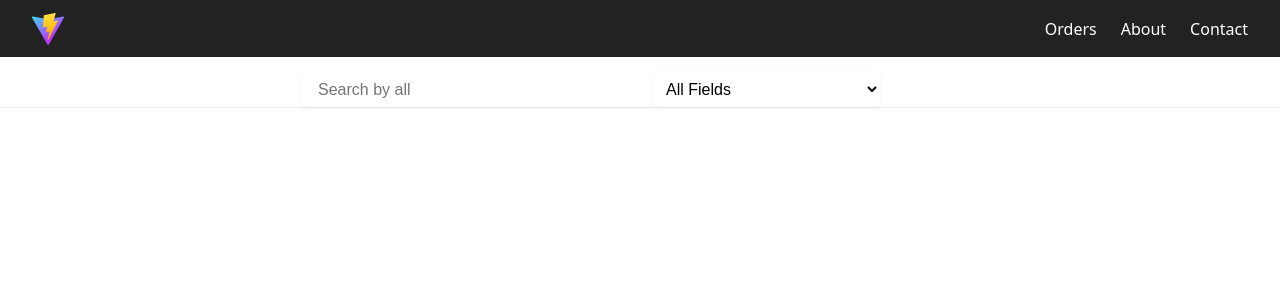
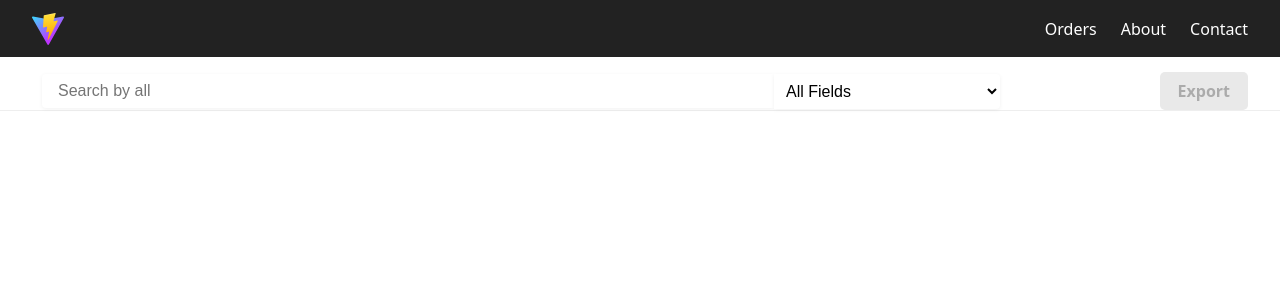
Before and after one commit to Bharath-Yelamali/Catalog-Feature, a React (Vite) app: page / in a window 1280 px wide. Shown: the top 300 px of the page. Built offline with nearby package versions, Linux system fonts and the light colour scheme.

Commit message:
export functionality

```diff
--- a/package.json
+++ b/package.json
@@ -11,7 +11,8 @@
   },
   "dependencies": {
     "react": "^19.1.0",
-    "react-dom": "^19.1.0"
+    "react-dom": "^19.1.0",
+    "xlsx": "^0.18.5"
   },
   "devDependencies": {
     "@eslint/js": "^9.25.0",
--- a/src/App.css
+++ b/src/App.css
@@ -93,13 +93,71 @@ body {
   border-bottom: 1px solid #eee;
 }
 
+.searchbar-row {
+  display: flex;
+  align-items: center;
+  justify-content: center;
+  width: 100%;
+}
+
+.searchbar-main {
+  flex: 1;
+  display: flex;
+  align-items: center;
+  justify-content: center;
+}
+
+.searchbar-controls {
+  position: relative;
+  display: flex;
+  align-items: center;
+}
+
+.searchbar-result-count {
+  margin-left: 8px;
+  min-width: 90px;
+  color: #444;
+  font-size: 15px;
+  text-align: left;
+  display: inline-block;
+}
+
+.searchbar-spinner {
+  margin-left: 8px;
+  display: inline-block;
+  width: 22px;
+  height: 22px;
+  background: none;
+}
+.searchbar-spinner svg {
+  width: 22px;
+  height: 22px;
+}
+
+.searchbar-spinner-fixedwidth {
+  display: inline-flex;
+  align-items: center;
+  justify-content: center;
+  min-width: 110px; /* Enough for '999 results' or spinner */
+  max-width: 140px;
+  height: 22px;
+  box-sizing: border-box;
+}
+
+.searchbar-export-btn-container {
+  width: 120px; /* Reserve space for export button */
+  display: flex;
+  align-items: center;
+  justify-content: flex-end;
+}
+
 .searchbar-input {
   padding: 0.5rem 1rem;
   font-size: 1rem;
   border-radius: 4px 0 0 4px;
   border: none;
   border-right: none;
-  width: 320px;
+  width: 700px; /* Increased from 320px to 600px */
   background: #fff;
   box-shadow: 0 1px 4px rgba(0,0,0,0.06);
 }
@@ -110,7 +168,7 @@ body {
   border-radius: 0 4px 4px 0;
   border: none;
   border-left: none;
-  min-width: 180px;
+  min-width: 100px; /* Decreased from 180px to 100px */
   background: #fff;
   box-shadow: 0 1px 4px rgba(0,0,0,0.06);
 }
@@ -222,3 +280,38 @@ body {
   top: 69px;
   z-index: 1001;
 }
+
+.taskbar-logo {
+  height: 32px;
+  vertical-align: middle;
+}
+
+.clickable {
+  cursor: pointer;
+}
+
+.export-btn {
+  margin-left: 24px;
+  margin-right: 32px;
+  padding: 8px 18px;
+  font-weight: 600;
+  font-size: 16px;
+  background: #81bd5f;
+  color: #222;
+  border: none;
+  border-radius: 5px;
+  cursor: pointer;
+  box-shadow: 0 2px 8px rgba(0,0,0,0.08);
+}
+
+.export-btn-disabled {
+  background: #e0e0e0;
+  color: #888;
+  cursor: not-allowed;
+  box-shadow: none;
+  opacity: 0.7;
+}
+
+.main-content {
+  margin-top: 80px;
+}
--- a/src/App.jsx
+++ b/src/App.jsx
@@ -1,4 +1,5 @@
 import { useState, useRef } from 'react'
+import * as XLSX from 'xlsx';
 import './App.css'
 import SearchBar from './components/SearchBar';
 import PartsTable from './components/PartsTable';
@@ -74,11 +75,68 @@ function App() {
     }
   };
 
+  // Export handler for checked items
+  const handleExport = () => {
+    // Gather checked items (selected)
+    const checkedGroups = Object.values(selected);
+    if (!checkedGroups.length) return;
+    // Flatten instances for export (one row per instance)
+    const exportRows = checkedGroups.flatMap(group => {
+      if (Array.isArray(group.instances)) {
+        // If group is a group object (shouldn't be, but fallback)
+        return group.instances.map(instance => ({ ...instance }));
+      } else {
+        // If group is a single instance
+        return [{ ...group }];
+      }
+    });
+    // Map to exportable fields in the same order as the UI table
+    const data = exportRows.map(row => ({
+      'Qty': '', // Quantity is user input, not stored in row; left blank for now
+      'Total': row.total ?? 'N/A',
+      'In Use': row.inUse ?? 'N/A',
+      'Spare': row.spare ?? 'N/A',
+      'Inventory Item Number': row.m_inventory_item?.item_number ?? 'N/A',
+      'Serial Number/Name': row.m_serial_number ?? row.m_name ?? 'N/A',
+      'Inventory Maturity': row.m_inventory_maturity ?? 'N/A',
+      'Manufacturer Part #': row.m_mfg_part_number ?? 'N/A',
+      'Manufacturer Name': row.m_mfg_name ?? 'N/A',
+      'Hardware Custodian': row.m_hardware_custodian?.keyed_name ?? row.m_hardware_custodian?.id ?? 'N/A',
+      'Parent Path': row.m_parent_path ?? 'N/A',
+      'Inventory Description': row.m_inventory_description ?? row.m_description ?? 'N/A',
+    }));
+    // Create worksheet and workbook
+    const ws = XLSX.utils.json_to_sheet(data, { header: [
+      'Qty', 'Total', 'In Use', 'Spare', 'Inventory Item Number', 'Serial Number/Name', 'Inventory Maturity',
+      'Manufacturer Part #', 'Manufacturer Name', 'Hardware Custodian', 'Parent Path', 'Inventory Description'] });
+    // Set custom column widths for readability
+    ws['!cols'] = [
+      { wch: 6 },   // Qty
+      { wch: 8 },   // Total
+      { wch: 10 },  // In Use
+      { wch: 8 },   // Spare
+      { wch: 22 },  // Inventory Item Number
+      { wch: 22 },  // Serial Number/Name
+      { wch: 18 },  // Inventory Maturity
+      { wch: 22 },  // Manufacturer Part #
+      { wch: 22 },  // Manufacturer Name
+      { wch: 22 },  // Hardware Custodian
+      { wch: 28 },  // Parent Path
+      { wch: 32 },  // Inventory Description
+    ];
+    // Try to freeze the header row (best effort with free xlsx)
+    ws['!freeze'] = { xSplit: 0, ySplit: 1 };
+    const wb = XLSX.utils.book_new();
+    XLSX.utils.book_append_sheet(wb, ws, 'Selected Parts');
+    // Generate Excel file and trigger download
+    XLSX.writeFile(wb, `selected_parts_${new Date().toISOString().slice(0,10)}.xlsx`);
+  };
+
   return (
     <div>
       <nav className="taskbar">
-        <div className="taskbar-title" style={{cursor: 'pointer'}} onClick={() => setPage('home')}>
-          <img src="/vite.svg" alt="Vite Logo" style={{ height: '32px', verticalAlign: 'middle' }} />
+        <div className="taskbar-title clickable" onClick={() => setPage('home')}>
+          <img src="/vite.svg" alt="Vite Logo" className="taskbar-logo" />
         </div>
         <ul className="taskbar-links">
           <li><a href="#" onClick={() => setPage('orders')}>Orders</a></li>
@@ -97,6 +155,21 @@ function App() {
             handleSearch={handleSearch}
             resultCount={showResults ? results.length : undefined}
           />
+          {/* Render Export button in the correct spot using window.renderExportButton */}
+          {(() => {
+            window.renderExportButton = () => (
+              <button
+                className={
+                  'export-btn' + (Object.keys(selected).length === 0 ? ' export-btn-disabled' : '')
+                }
+                onClick={Object.keys(selected).length === 0 ? undefined : handleExport}
+                disabled={Object.keys(selected).length === 0}
+              >
+                Export
+              </button>
+            );
+            return null;
+          })()}
           {/* Only show dropdown after Enter is pressed */}
           {showResults && (
             <>
@@ -114,7 +187,7 @@ function App() {
           )}
         </>
       )}
-      <main style={{ marginTop: 80 }}>
+      <main className="main-content">
         {page === 'about' && <div>About Page</div>}
         {page === 'contact' && <div>Contact Page</div>}
         {page === 'orders' && <div>Orders Page</div>}
--- a/src/components/PartsTable.jsx
+++ b/src/components/PartsTable.jsx
@@ -235,8 +235,9 @@ function PartsTable({ results, selected, setSelected, quantities, setQuantities,
                         General Inventory?
                       </button>
                     </div>
-                    <div style={{ display: 'grid', gridTemplateColumns: '2fr 1fr 1fr 2fr 2fr', gap: 8, fontWeight: 'bold', marginBottom: 4 }}>
+                    <div style={{ display: 'grid', gridTemplateColumns: '2fr 2fr 1fr 1fr 2fr 2fr', gap: 8, fontWeight: 'bold', marginBottom: 4 }}>
                       <div>Instance ID</div>
+                      <div>Serial Number/Name</div>
                       <div>Quantity</div>
                       <div>Inventory Maturity</div>
                       <div>Hardware Custodian</div>
@@ -246,8 +247,9 @@ function PartsTable({ results, selected, setSelected, quantities, setQuantities,
                       ? group.instances.filter(instance => instance.generalInventory)
                       : group.instances
                     ).map(instance => (
-                      <div key={instance.id} style={{ display: 'grid', gridTemplateColumns: '2fr 1fr 1fr 2fr 2fr', gap: 8, borderBottom: '1px solid #eee', padding: '2px 0' }}>
+                      <div key={instance.id + instance.m_id + instance.item_number + instance.m_maturity + (instance["m_custodian@aras.keyed_name"] || instance.m_custodian) + instance.m_parent_ref_path} style={{ display: 'grid', gridTemplateColumns: '2fr 2fr 1fr 1fr 2fr 2fr', gap: 8, borderBottom: '1px solid #eee', padding: '2px 0' }}>
                         <div>{highlightMatch(instance.m_id || 'N/A', search)}</div>
+                        <div>{highlightMatch(instance.item_number || 'N/A', search)}</div>
                         <div>{highlightMatch((instance.m_quantity ?? 'N/A').toString(), search)}</div>
                         <div>{highlightMatch(instance.m_maturity || 'N/A', search)}</div>
                         <div>{highlightMatch(instance["m_custodian@aras.keyed_name"] || instance.m_custodian || 'N/A', search)}</div>
--- a/src/components/SearchBar.jsx
+++ b/src/components/SearchBar.jsx
@@ -1,6 +1,7 @@
 function SearchBar({ search, setSearch, filterType, setFilterType, handleSearch, resultCount }) {
   return (
-    <div className="searchbar-container">
+    <div className="searchbar-container searchbar-row">
+      <div className="searchbar-main">
         <input
           type="text"
           value={search}
@@ -9,7 +10,7 @@ function SearchBar({ search, setSearch, filterType, setFilterType, handleSearch,
           placeholder={`Search by ${filterType.replace(/([A-Z])/g, ' $1')}`}
           className="searchbar-input"
         />
-      <div style={{ position: 'relative', display: 'flex', alignItems: 'center' }}>
+        <div className="searchbar-controls">
           <select
             value={filterType}
             onChange={e => setFilterType(e.target.value)}
@@ -23,9 +24,11 @@ function SearchBar({ search, setSearch, filterType, setFilterType, handleSearch,
             <option value="manufacturerName">Manufacturer Name</option>
             <option value="hardwareCustodian">Hardware Custodian</option>
             <option value="id">ID</option>
+            <option value="serialNumber">Serial Number/Name</option>
+            <option value="inventoryMaturity">Inventory Maturity</option>
           </select>
           {window.__showSpinner ? (
-          <span className="searchbar-spinner" style={{ marginLeft: 8, display: 'inline-block', width: 22, height: 22 }}>
+            <span className="searchbar-spinner searchbar-spinner-fixedwidth">
               <svg width="22" height="22" viewBox="0 0 50 50">
                 <circle cx="25" cy="25" r="20" fill="none" stroke="#61dafb" strokeWidth="5" strokeDasharray="31.4 31.4" strokeLinecap="round">
                   <animateTransform attributeName="transform" type="rotate" from="0 25 25" to="360 25 25" dur="0.8s" repeatCount="indefinite" />
@@ -33,10 +36,14 @@ function SearchBar({ search, setSearch, filterType, setFilterType, handleSearch,
               </svg>
             </span>
           ) : (
-          <span style={{ marginLeft: 8, minWidth: 90, color: '#444', fontSize: 15, textAlign: 'left', display: 'inline-block' }}>
+            <span className="searchbar-result-count searchbar-spinner-fixedwidth">
               {typeof resultCount === 'number' ? `${resultCount} result${resultCount === 1 ? '' : 's'}` : ''}
             </span>
           )}
+        </div>
+      </div>
+      <div className="searchbar-export-btn-container">
+        {typeof window.renderExportButton === 'function' && window.renderExportButton()}
       </div>
     </div>
   );
```
Also changed, not shown: 2 other files (tests, documents, lock files or other folders). Lines whose indentation alone changed are shown as unchanged.
